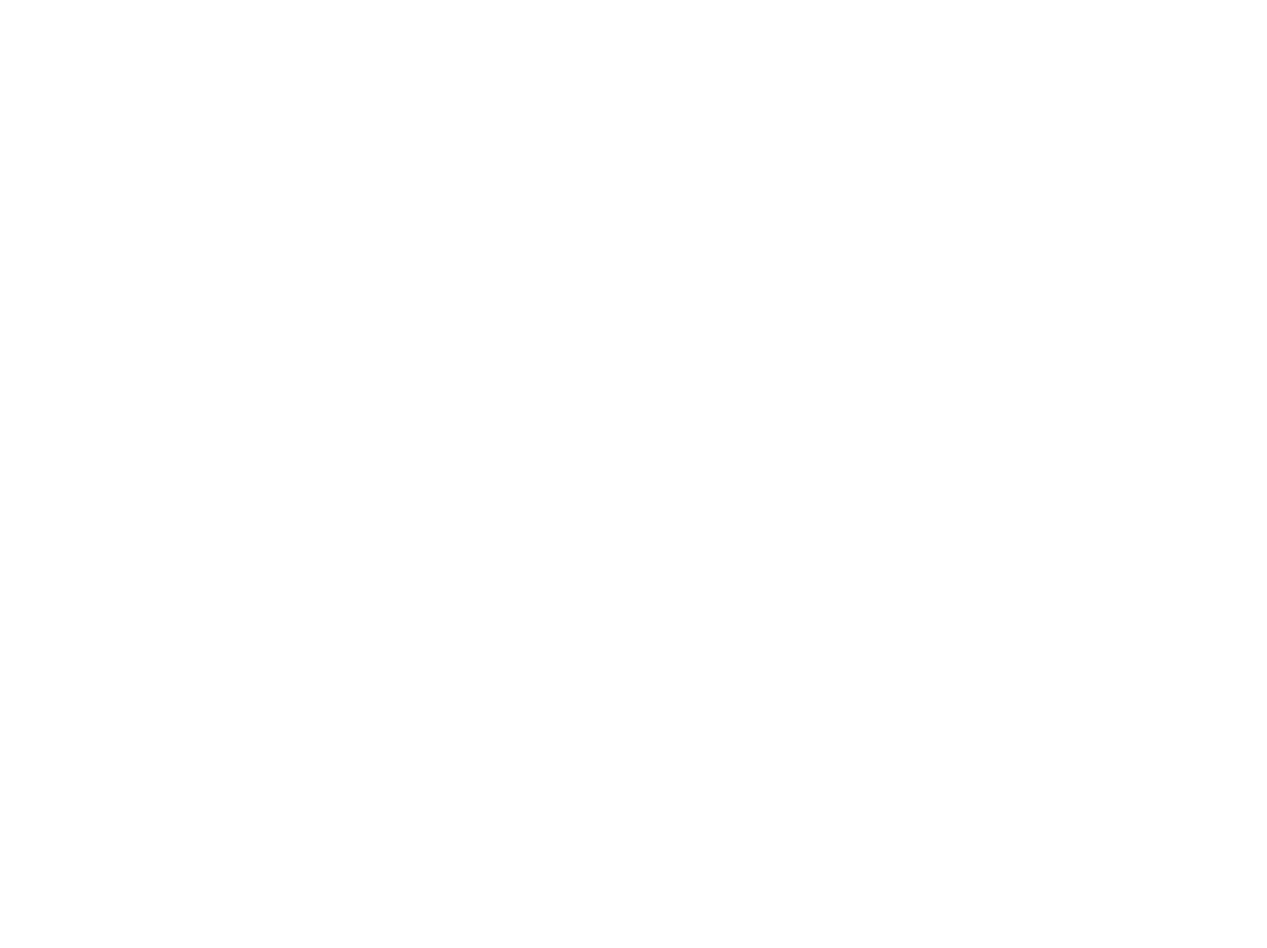
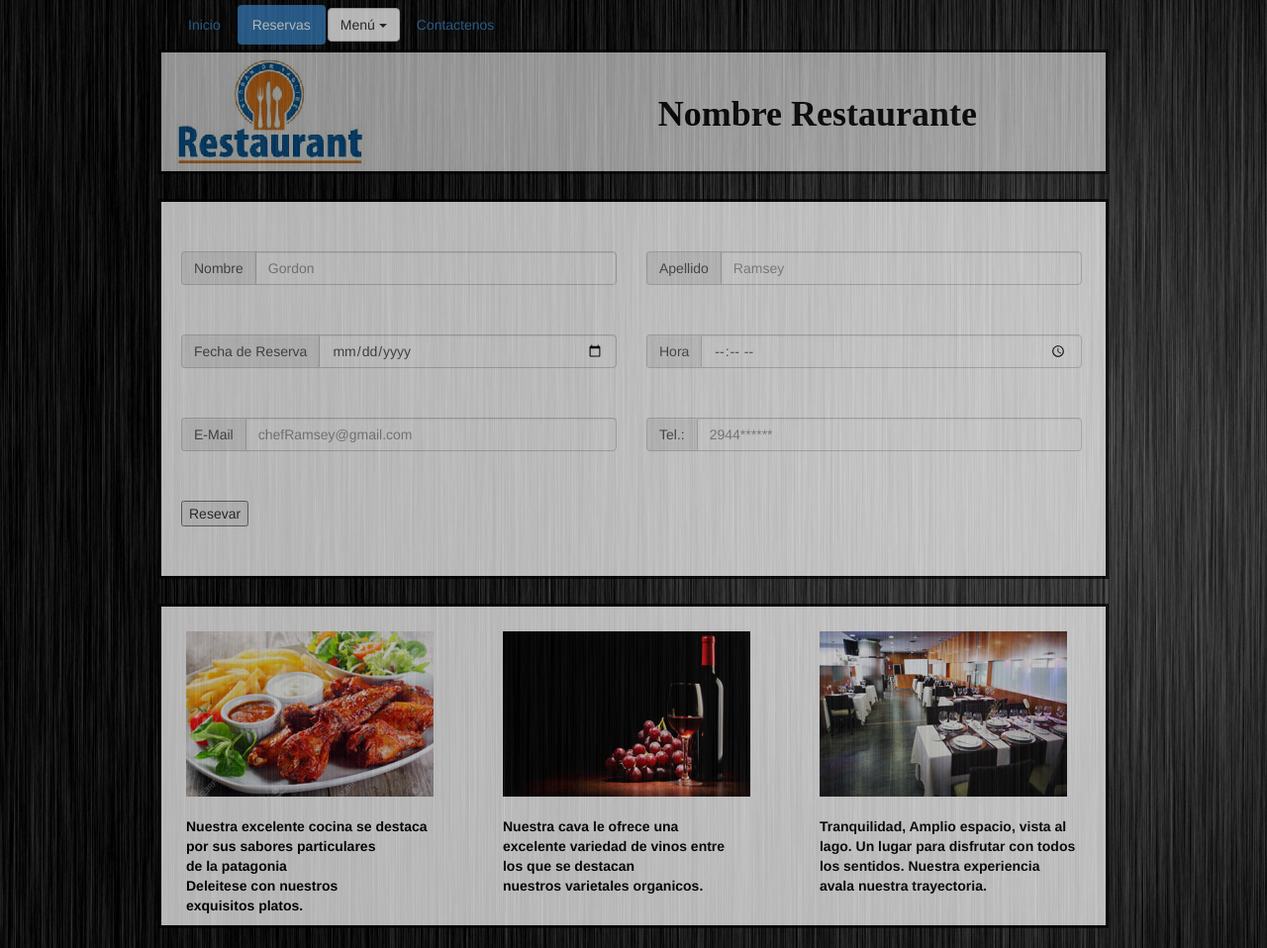
Before and after one commit to Ignaciobressa/Proyecto_final, a PHP site: page /reservas.html in a window 1280 px wide. Before the commit the page is empty. Shown: the whole page at 99% size. Before the commit the page ends 800 px from the top, so only its background shows below. Run offline with PHP 8.4, Linux system fonts and the light colour scheme.

Commit message:
Pagina Reservas y modificaciones Index

```diff
--- a/estilos.css
+++ b/estilos.css
@@ -32,7 +32,16 @@
   margin-left: auto;
   background-color: #ffffff;
   border: 3px solid black;
+}
 
+#contenedor_reservas{
+  align-items: center;
+  width: 940px;
+  margin-top: 50px;
+  margin-right: 5px;
+  margin-bottom: 50px;
+  margin-left: 5px;
+  background-color: #ffffff;
 }
 
 .img1 {
--- a/reservas.html
+++ b/reservas.html
@@ -0,0 +1,139 @@
+<!DOCTYPE html>
+<html lang="el">
+<head>
+  <title>Reservas</title>
+  <meta http-equiv="X-UA-Compatible" content="IE=edge">
+  <meta name="viewport" content="width=device-width, initial-scale=1">
+  <link href="css/bootstrap.min.css" rel="stylesheet">
+  <link href="estilos.css" rel="stylesheet" type="text/css">
+  <script src="https://ajax.googleapis.com/ajax/libs/jquery/1.12.4/jquery.min.js"></script>
+  <script src="js/bootstrap.min.js"></script>
+</head>
+<body>
+  <div id="contenedor_grande">
+
+    <!--Menu Superior-->
+
+    <div class="container-fluid" style="margin-top: 5px">
+      <div class="row">
+        <div class="col-md-12">
+          <ul class="nav nav-pills">
+            <li role="presentation"><a href="index.html">Inicio</a></li>
+            <li role="presentation" class="active"><a href="#">Reservas</a></li>
+            <li style="margin-top: 3px" class="dropdown">
+              <button class="btn btn-default dropdown-toggle" type="button" id="dropdownMenu1" data-toggle="dropdown" aria-haspopup="true" aria-expanded="true">
+                Menú
+                <span class="caret"></span>
+              </button>
+              <ul class="dropdown-menu" aria-labelledby="dropdownMenu1">
+                <li><a href="menu_entradas.html">Entradas</a></li>
+                <li role="separator" class="divider"></li>
+                <li><a href="menu_principal.html">Platos Principales</a></li>
+                <li role="separator" class="divider"></li>
+                <li><a href="menu_postres.html">Postres</a></li>
+                <li role="separator" class="divider"></li>
+                <li><a href="menu_bebidas.html">Bebidas</a></li>
+              </ul></li>
+            <li role="presentation"><a href="contacto.html">Contactenos</a></li>
+          </ul>
+        </div>
+      </div>
+    </div>
+
+    <!--Imagen de presentacion-->
+
+    <div id="encabezado">
+      <div class="logo">
+        <img src="imagenes/logo.jpg">
+        <h1>Nombre Restaurante</h1>
+      </div>
+    </div>
+
+    <br>  <!--Datos Reserva-->
+
+    <div id="contenedor">
+
+      <div class="row" id="contenedor_reservas">
+        <div class="col-md-6">
+          <div class="input-group">
+            <span class="input-group-addon" id="basic-addon1">Nombre</span>
+            <input type="text" class="form-control" placeholder="Gordon" aria-describedby="basic-addon1">
+          </div>
+        </div>
+        <div class="col-md-6">
+          <div class="input-group">
+            <span class="input-group-addon" id="basic-addon2">Apellido</span>
+            <input type="text" class="form-control" placeholder="Ramsey" aria-describedby="basic-addon2">
+          </div>
+        </div>
+      </div>
+
+      <div class="row" id="contenedor_reservas">
+        <div class="col-md-6">
+          <div class="input-group">
+            <span class="input-group-addon" id="basic-addon3">Fecha de Reserva</span>
+            <input type="date" class="form-control" name="fReserva" aria-describedby="basic-addon3" placeholder="31/07/1996">
+          </div>
+        </div>
+        <div class="col-md-6">
+          <div class="input-group">
+            <span class="input-group-addon" id="basic-addon4">Hora</span>
+            <input type="time" class="form-control" aria-describedby="basic-addon4" placeholder="23:00">
+          </div>
+        </div>
+      </div>
+
+      <div class="row" id="contenedor_reservas">
+        <div class="col-md-6">
+          <div class="input-group">
+            <span class="input-group-addon" id="basic-addon5">E-Mail</span>
+            <input type="mail" class="form-control" aria-describedby="basic-addon5" placeholder="chefRamsey@gmail.com">
+          </div>
+        </div>
+        <div class="col-md-6">
+          <div class="input-group">
+            <span class="input-group-addon" id="basic-addon1">Tel.:</span>
+            <input type="number" class="form-control" aria-describedby="basic-addon1" placeholder="2944******">
+          </div>
+        </div>
+      </div>
+
+      <div class="row" id="contenedor_reservas">
+        <div class="col-md-12">
+          <input type="button" value="Resevar" align=center>
+        </div>
+      </div>
+    </div>
+
+    <br>
+
+    <div id="contenedor">
+      <div class="row">
+        <div class="img1">
+          <div class="col-md-4" >
+            <img src="imagenes/plato2.jpg">
+            <br>
+            <p>Nuestra excelente cocina se destaca<br>por sus sabores particulares <br>de la patagonia<br>
+              Deleitese con nuestros <br>exquisitos platos.</p>
+          </div>
+        </div>
+        <div class="img2">
+          <div class="col-md-4">
+            <img src="imagenes/vino2.jpg">
+            <p>Nuestra cava le ofrece una<br> excelente variedad de vinos entre<br> los que se destacan<br>
+              nuestros varietales organicos.</p>
+          </div>
+        </div>
+        <div class="img3">
+          <div class="col-md-4">
+            <img src="imagenes/restaurante2.jpg">
+            <p>Tranquilidad, Amplio espacio, vista al <br>lago. Un lugar para disfrutar con todos<br>
+              los sentidos. Nuestra experiencia <br>avala nuestra trayectoria.</p>
+          </div>
+        </div>
+      </div>
+    </div>
+  </div>
+  <br>
+</body>
+</html>
```
Also changed, not shown: index.html (+15 -5 lines).
